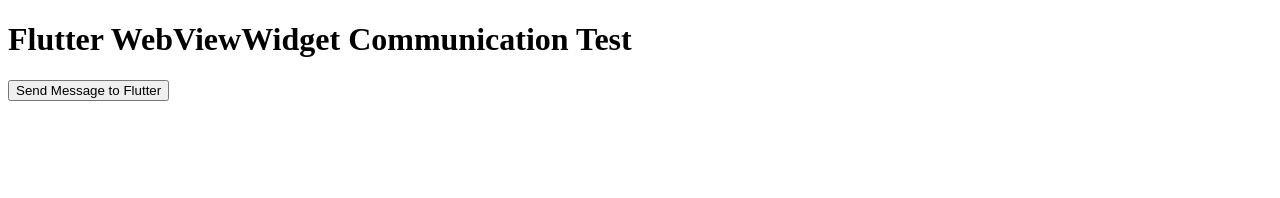
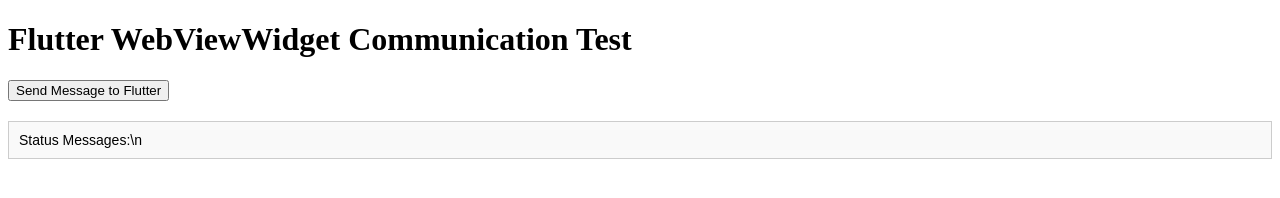
Before and after one commit to ldoriat1/skinsafe_threenode_project, a website: page index.html in a window 1280 px wide. Drawn offline with Linux system fonts and the light colour scheme.

Commit message:
new commitxv

```diff
--- a/index.html
+++ b/index.html
@@ -5,9 +5,25 @@
     <meta name="viewport" content="width=device-width, initial-scale=1.0">
     <title>Flutter Communication Test</title>
     <script src="test_comm.js"></script>
+    <style>
+        #message {
+            margin-top: 20px;
+            padding: 10px;
+            border: 1px solid #ccc;
+            white-space: pre-line; /* Preserve new lines */
+            background-color: #f9f9f9;
+            font-family: Arial, sans-serif;
+            font-size: 14px;
+            max-height: 200px;
+            overflow-y: auto;
+        }
+    </style>
 </head>
 <body>
     <h1>Flutter WebViewWidget Communication Test</h1>
     <button onclick="sendMessageToFlutter()">Send Message to Flutter</button>
+
+    <!-- This div will display messages and errors -->
+    <div id="message">Status Messages:\n</div>
 </body>
 </html>
--- a/test_comm.js
+++ b/test_comm.js
@@ -1,13 +1,21 @@
+// Utility function to display messages in the HTML
+function displayMessage(message) {
+    const messageElement = document.getElementById('message');
+    messageElement.innerText += message + '\n'; // Append the new message
+}
+
 // Sends a message to Flutter via FlutterChannel
 function sendMessageToFlutter() {
     if (typeof FlutterChannel !== 'undefined') {
         FlutterChannel.postMessage('Hello from JavaScript!');
+        displayMessage('Message sent to Flutter: Hello from JavaScript!');
     } else {
-        console.error('FlutterChannel is not defined.');
+        displayMessage('Error: FlutterChannel is not defined.');
     }
 }
 
-// Receives a message from Flutter and logs it to the console
+// Receives a message from Flutter and logs it to the console and the page
 function receiveMessageFromFlutter(message) {
     console.log('Received message from Flutter:', message);
+    displayMessage('Received message from Flutter: ' + message);
 }
```
